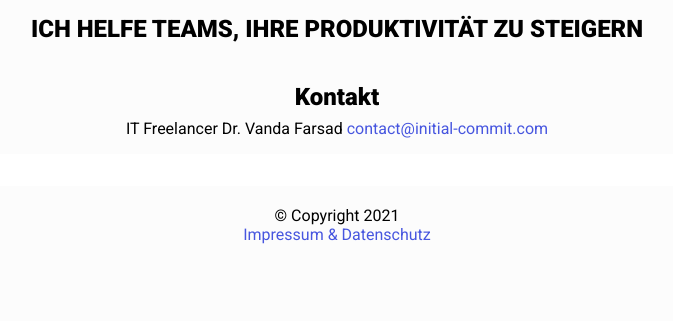
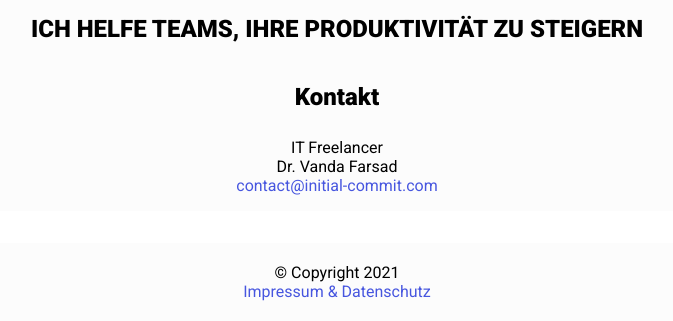
Before and after one commit to VandaFarsad/portfolio, a Django app: template portfolio/templates/index.html in a window 1280 px wide. Shown: the part 677-998 px from the top of the page, without its empty margins (303-976 px from the left). Before the commit the page ends 921 px from the top, so only its background shows below. Run offline with Django 3.2, Linux system fonts and the light colour scheme; the template is opened without the code that fills it, so the values that code supplies are empty.

Commit message:
add span into contact template

```diff
--- a/portfolio/templates/index.html
+++ b/portfolio/templates/index.html
@@ -81,9 +81,11 @@
     <div style="text-align: center;">
         <section class="contact" id="contact">
             <h2>Kontakt</h2>
+            <span style="white-space: pre-line;">
                 IT Freelancer
                 Dr. Vanda Farsad
                 <a href="mailto:contact@initial-commit.com">contact@initial-commit.com</a>
+            </span>
         </section>
     </div>
 
```
